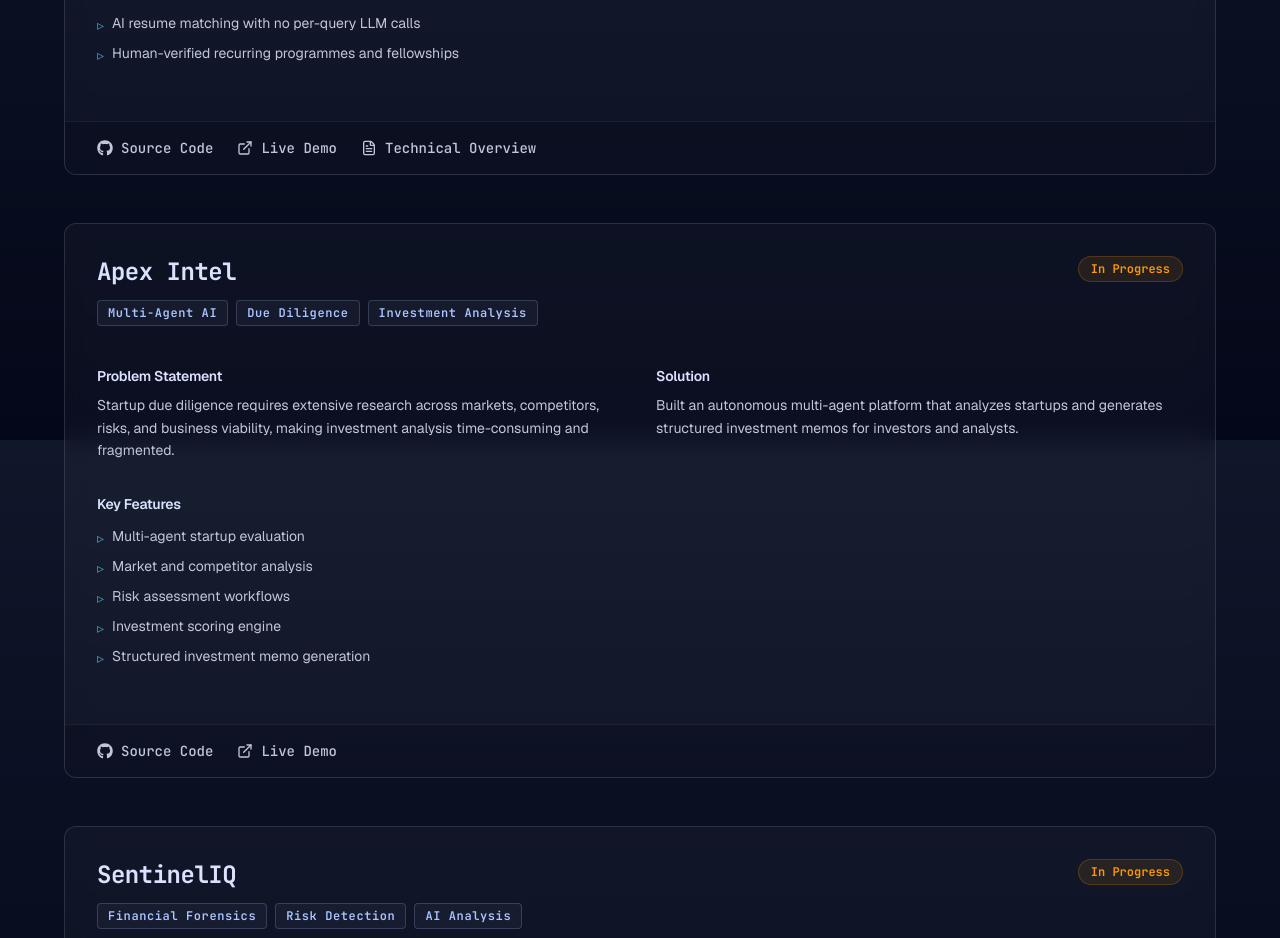
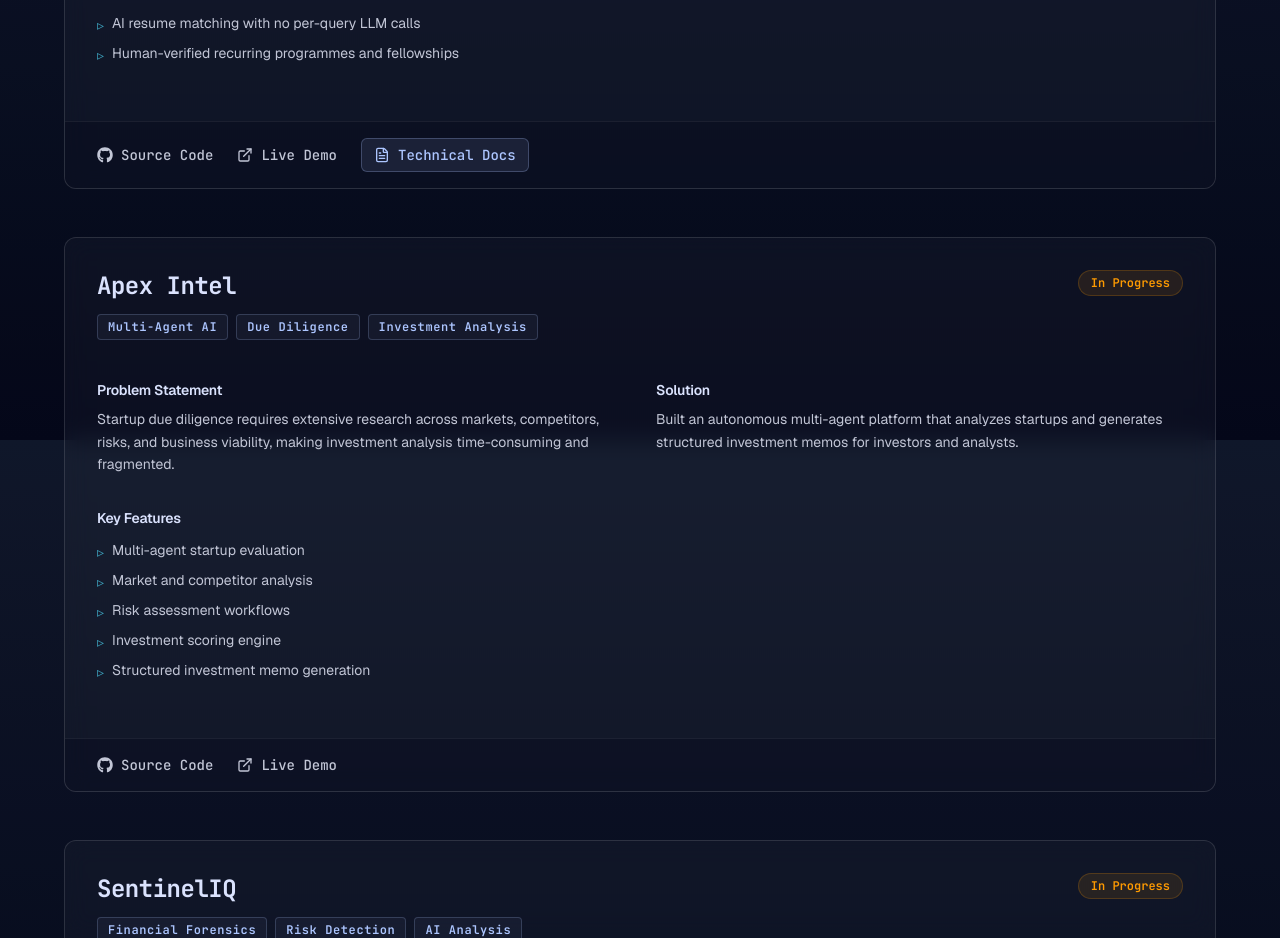
Before and after one commit to sohan1611/Portfolio, a Next.js app: page / in a window 1280 px wide. Shown: the part 5160-6098 px from the top of the page. Built offline with nearby package versions, Linux system fonts and the light colour scheme; no server answers.

Commit message:
Rename the Aspirova docs link and give it its own emphasis

```diff
--- a/src/app/projects/[slug]/page.tsx
+++ b/src/app/projects/[slug]/page.tsx
@@ -193,7 +193,7 @@ export default async function ProjectPage({ params }: ProjectPageProps) {
                 iframeTitle={`${project.title} ${project.docsLabel}`}
                 closeLabel={`Close ${project.title} ${project.docsLabel.toLowerCase()} viewer`}
                 icon={<FileText className="mr-2 h-4 w-4" />}
-                className="flex items-center text-sm font-display font-medium text-muted-foreground hover:text-accent transition-all duration-200 hover:-translate-y-0.5"
+                className="inline-flex items-center rounded-md border border-primary/25 bg-primary/10 px-3 py-1.5 text-sm font-display font-medium text-primary transition-all duration-200 hover:-translate-y-0.5 hover:border-primary/40 hover:bg-primary/15 focus-visible:outline-none focus-visible:ring-1 focus-visible:ring-ring"
               />
             )}
           </div>
--- a/src/components/sections/Projects.tsx
+++ b/src/components/sections/Projects.tsx
@@ -116,7 +116,7 @@ export function Projects() {
                       iframeTitle={`${project.title} ${project.docsLabel}`}
                       closeLabel={`Close ${project.title} ${project.docsLabel.toLowerCase()} viewer`}
                       icon={<FileText className="mr-2 h-4 w-4" />}
-                      className="flex items-center text-sm font-display font-medium text-muted-foreground hover:text-accent transition-all duration-200 hover:-translate-y-0.5"
+                      className="inline-flex items-center rounded-md border border-primary/25 bg-primary/10 px-3 py-1.5 text-sm font-display font-medium text-primary transition-all duration-200 hover:-translate-y-0.5 hover:border-primary/40 hover:bg-primary/15 focus-visible:outline-none focus-visible:ring-1 focus-visible:ring-ring"
                     />
                   )}
                 </div>
--- a/src/data/portfolio.ts
+++ b/src/data/portfolio.ts
@@ -65,7 +65,7 @@ export const portfolioData = {
       githubUrl: "https://github.com/sohan1611/Aspirova",
       liveUrl: "https://www.aspirova.org",
       docsUrl: "/docs/aspirova-technical-overview.pdf",
-      docsLabel: "Technical Overview",
+      docsLabel: "Technical Docs",
       status: "Live"
     },
     {
```
